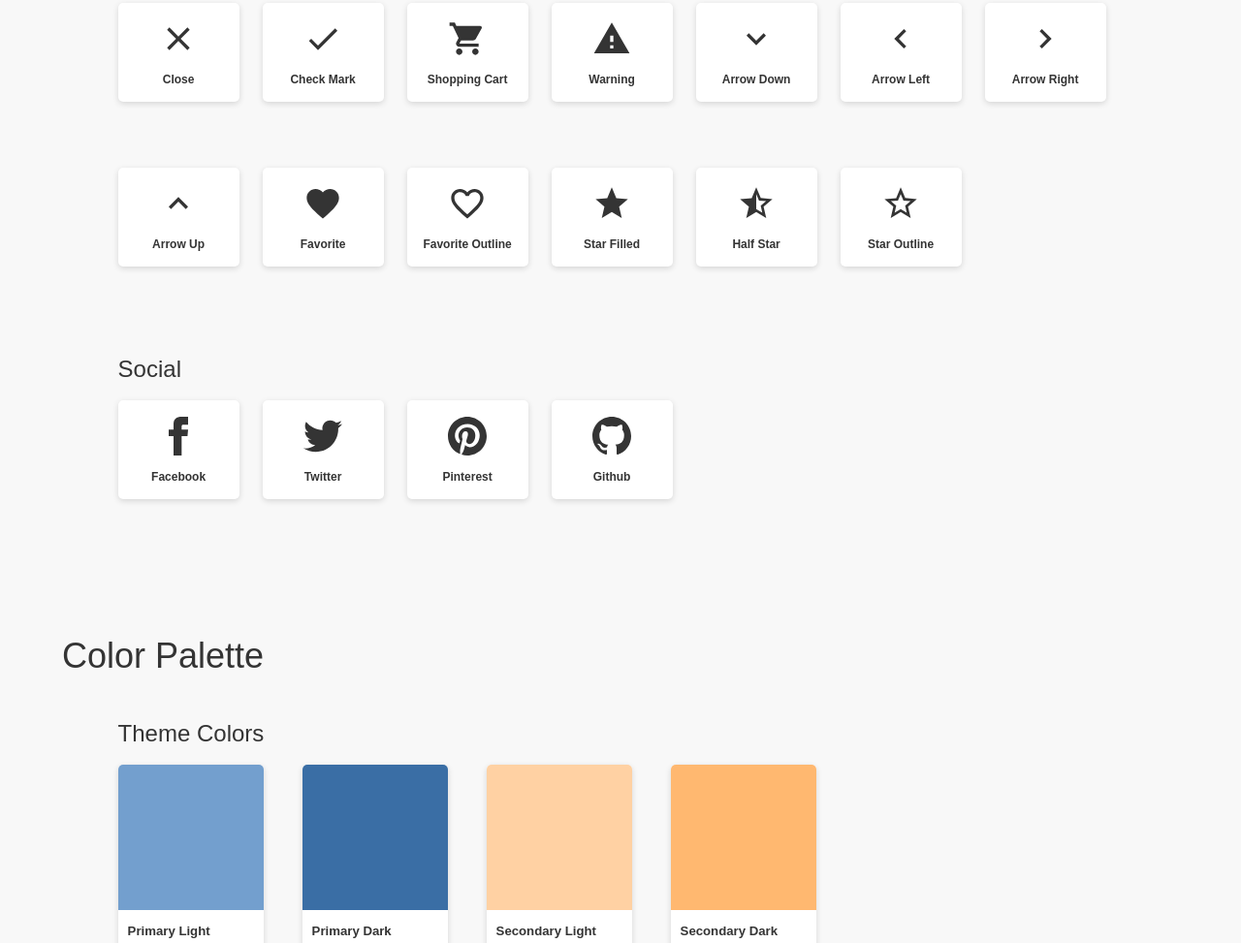
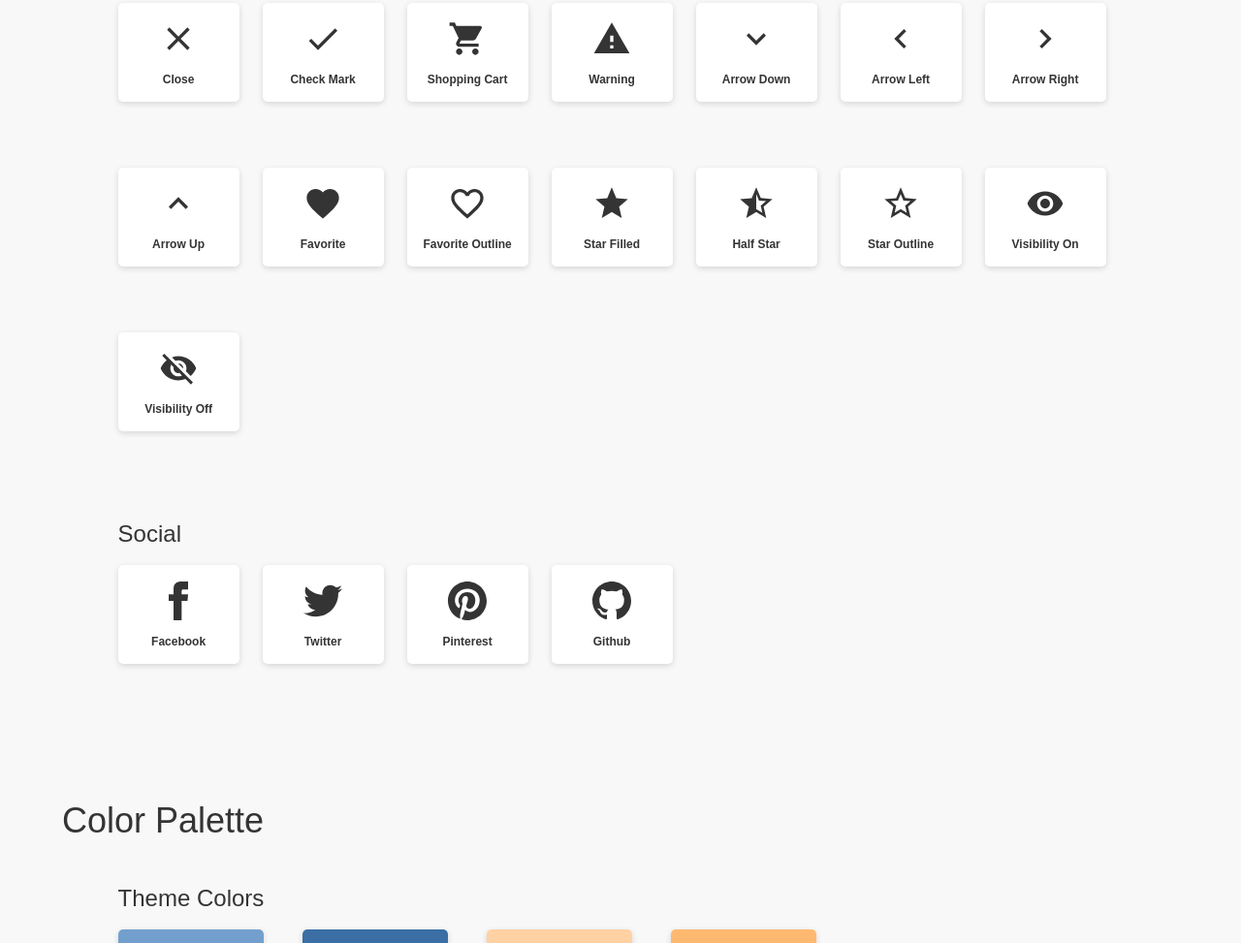
Before and after one commit to luxotus/ui-components-library, a website built with webpack: page index.html in a window 1280 px wide. Shown: the part 2651-3624 px from the top of the page at 97% size. Built offline with nearby package versions, Linux system fonts and the light colour scheme; a small style sheet from the web is missing; a web font is replaced by a local one.

Commit message:
added couple icons to preview

```diff
--- a/index.html
+++ b/index.html
@@ -806,6 +806,38 @@
               <button data-title="Icon - Star Outline" data-target=".message" data-css="sass/components/svg/_icons.scss">View Code</button>
             </div>
           </div>
+          <div class="icon-item">
+            <div class="message">
+              <!-- Source for this icon can be found at https://material.io/resources/icons/?style=baseline -->
+            </div>
+            <div class="card">
+              <div class="icon" data-source="public/svgs/visibility.svg">
+
+              </div>
+              <div class="details">
+                <p>Visibility On</p>
+              </div>
+            </div>
+            <div class="view-code">
+              <button data-title="Icon - Visibility" data-target=".message" data-css="sass/components/svg/_icons.scss">View Code</button>
+            </div>
+          </div>
+          <div class="icon-item">
+            <div class="message">
+              <!-- Source for this icon can be found at https://material.io/resources/icons/?style=baseline -->
+            </div>
+            <div class="card">
+              <div class="icon" data-source="public/svgs/visibility-off.svg">
+
+              </div>
+              <div class="details">
+                <p>Visibility Off</p>
+              </div>
+            </div>
+            <div class="view-code">
+              <button data-title="Icon - Visibility Off" data-target=".message" data-css="sass/components/svg/_icons.scss">View Code</button>
+            </div>
+          </div>
         </div>
       </div>
       <div class="sub-section">
```
